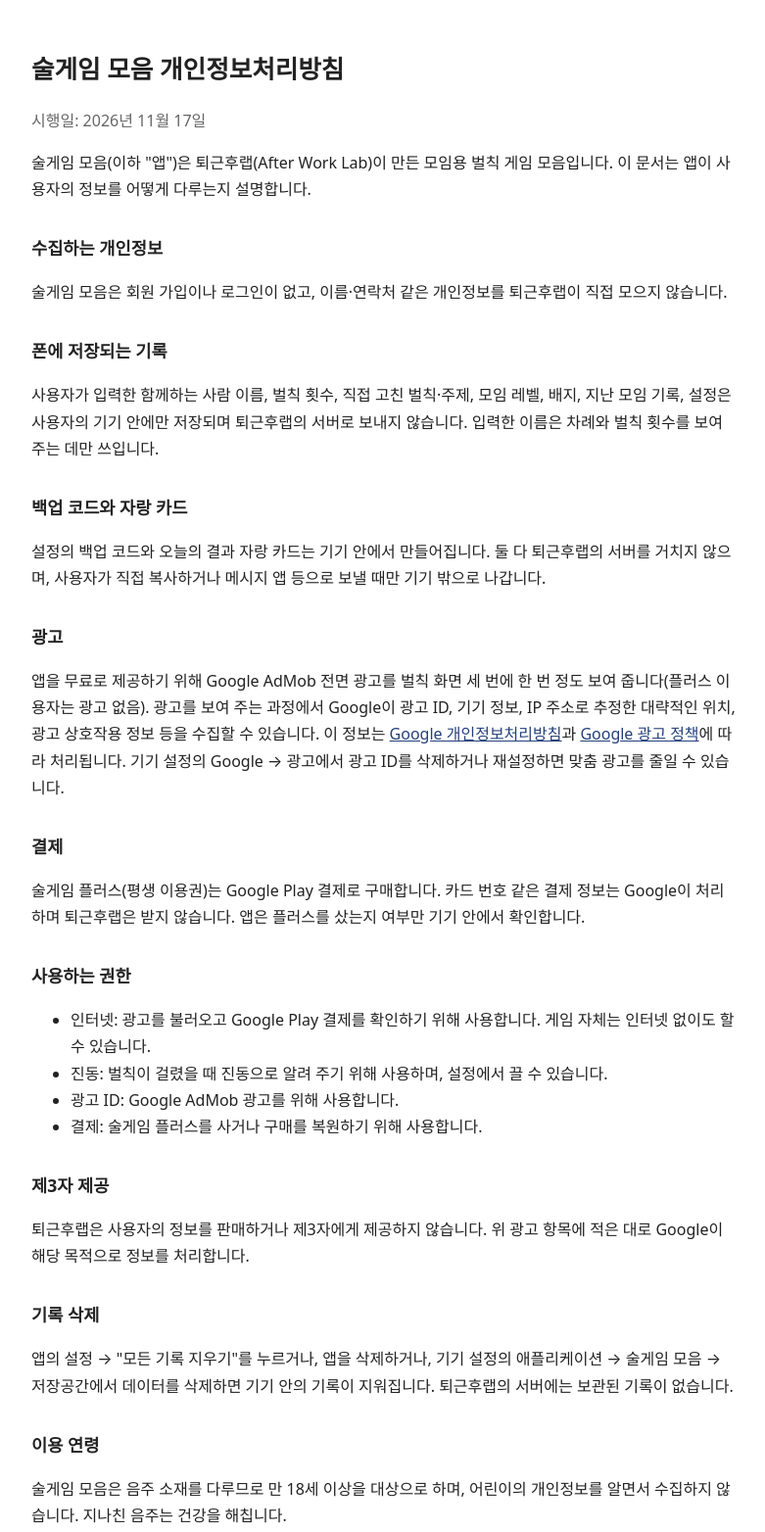
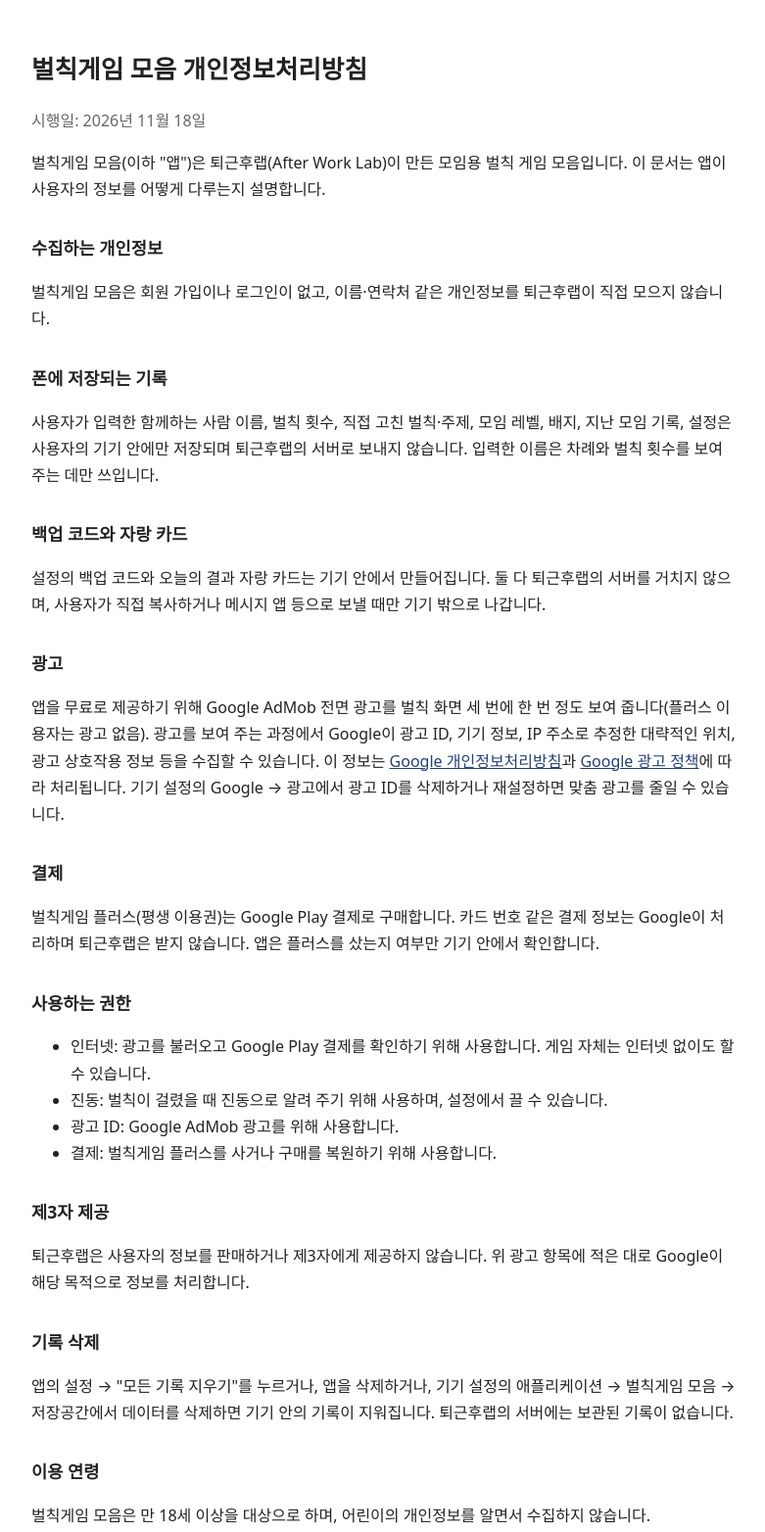
Before and after one commit to after-work-lab/after-work-lab.github.io, a plain HTML site: page sulgame-privacy.html in a window 1280 px wide. Shown: the top 1564 px of the page at 98% size, without its empty margins (248-1029 px from the left). Drawn offline with Linux system fonts and the light colour scheme.

Commit message:
Add files via upload

```diff
--- a/sulgame-privacy.html
+++ b/sulgame-privacy.html
@@ -3,7 +3,7 @@
 <head>
 <meta charset="utf-8">
 <meta name="viewport" content="width=device-width, initial-scale=1">
-<title>술게임 모음 개인정보처리방침</title>
+<title>벌칙게임 모음 개인정보처리방침</title>
 <style>
   body { font-family: system-ui, -apple-system, "Malgun Gothic", sans-serif; line-height: 1.7; max-width: 720px; margin: 0 auto; padding: 32px 20px; color: #222; background: #fff; }
   h1 { font-size: 1.6rem; }
@@ -18,12 +18,12 @@
 </style>
 </head>
 <body>
-<h1>술게임 모음 개인정보처리방침</h1>
-<p class="date">시행일: 2026년 11월 17일</p>
-<p>술게임 모음(이하 "앱")은 퇴근후랩(After Work Lab)이 만든 모임용 벌칙 게임 모음입니다. 이 문서는 앱이 사용자의 정보를 어떻게 다루는지 설명합니다.</p>
+<h1>벌칙게임 모음 개인정보처리방침</h1>
+<p class="date">시행일: 2026년 11월 18일</p>
+<p>벌칙게임 모음(이하 "앱")은 퇴근후랩(After Work Lab)이 만든 모임용 벌칙 게임 모음입니다. 이 문서는 앱이 사용자의 정보를 어떻게 다루는지 설명합니다.</p>
 
 <h2>수집하는 개인정보</h2>
-<p>술게임 모음은 회원 가입이나 로그인이 없고, 이름·연락처 같은 개인정보를 퇴근후랩이 직접 모으지 않습니다.</p>
+<p>벌칙게임 모음은 회원 가입이나 로그인이 없고, 이름·연락처 같은 개인정보를 퇴근후랩이 직접 모으지 않습니다.</p>
 
 <h2>폰에 저장되는 기록</h2>
 <p>사용자가 입력한 함께하는 사람 이름, 벌칙 횟수, 직접 고친 벌칙·주제, 모임 레벨, 배지, 지난 모임 기록, 설정은 사용자의 기기 안에만 저장되며 퇴근후랩의 서버로 보내지 않습니다. 입력한 이름은 차례와 벌칙 횟수를 보여 주는 데만 쓰입니다.</p>
@@ -35,24 +35,24 @@
 <p>앱을 무료로 제공하기 위해 Google AdMob 전면 광고를 벌칙 화면 세 번에 한 번 정도 보여 줍니다(플러스 이용자는 광고 없음). 광고를 보여 주는 과정에서 Google이 광고 ID, 기기 정보, IP 주소로 추정한 대략적인 위치, 광고 상호작용 정보 등을 수집할 수 있습니다. 이 정보는 <a href="https://policies.google.com/privacy">Google 개인정보처리방침</a>과 <a href="https://policies.google.com/technologies/ads">Google 광고 정책</a>에 따라 처리됩니다. 기기 설정의 Google → 광고에서 광고 ID를 삭제하거나 재설정하면 맞춤 광고를 줄일 수 있습니다.</p>
 
 <h2>결제</h2>
-<p>술게임 플러스(평생 이용권)는 Google Play 결제로 구매합니다. 카드 번호 같은 결제 정보는 Google이 처리하며 퇴근후랩은 받지 않습니다. 앱은 플러스를 샀는지 여부만 기기 안에서 확인합니다.</p>
+<p>벌칙게임 플러스(평생 이용권)는 Google Play 결제로 구매합니다. 카드 번호 같은 결제 정보는 Google이 처리하며 퇴근후랩은 받지 않습니다. 앱은 플러스를 샀는지 여부만 기기 안에서 확인합니다.</p>
 
 <h2>사용하는 권한</h2>
 <ul>
   <li>인터넷: 광고를 불러오고 Google Play 결제를 확인하기 위해 사용합니다. 게임 자체는 인터넷 없이도 할 수 있습니다.</li>
   <li>진동: 벌칙이 걸렸을 때 진동으로 알려 주기 위해 사용하며, 설정에서 끌 수 있습니다.</li>
   <li>광고 ID: Google AdMob 광고를 위해 사용합니다.</li>
-  <li>결제: 술게임 플러스를 사거나 구매를 복원하기 위해 사용합니다.</li>
+  <li>결제: 벌칙게임 플러스를 사거나 구매를 복원하기 위해 사용합니다.</li>
 </ul>
 
 <h2>제3자 제공</h2>
 <p>퇴근후랩은 사용자의 정보를 판매하거나 제3자에게 제공하지 않습니다. 위 광고 항목에 적은 대로 Google이 해당 목적으로 정보를 처리합니다.</p>
 
 <h2>기록 삭제</h2>
-<p>앱의 설정 → "모든 기록 지우기"를 누르거나, 앱을 삭제하거나, 기기 설정의 애플리케이션 → 술게임 모음 → 저장공간에서 데이터를 삭제하면 기기 안의 기록이 지워집니다. 퇴근후랩의 서버에는 보관된 기록이 없습니다.</p>
+<p>앱의 설정 → "모든 기록 지우기"를 누르거나, 앱을 삭제하거나, 기기 설정의 애플리케이션 → 벌칙게임 모음 → 저장공간에서 데이터를 삭제하면 기기 안의 기록이 지워집니다. 퇴근후랩의 서버에는 보관된 기록이 없습니다.</p>
 
 <h2>이용 연령</h2>
-<p>술게임 모음은 음주 소재를 다루므로 만 18세 이상을 대상으로 하며, 어린이의 개인정보를 알면서 수집하지 않습니다. 지나친 음주는 건강을 해칩니다.</p>
+<p>벌칙게임 모음은 만 18세 이상을 대상으로 하며, 어린이의 개인정보를 알면서 수집하지 않습니다.</p>
 
 <h2>변경과 문의</h2>
 <p>이 방침이 바뀌면 이 페이지와 앱 업데이트를 통해 알립니다.</p>
```
Also changed, not shown: index.html (+1 -1 lines).
